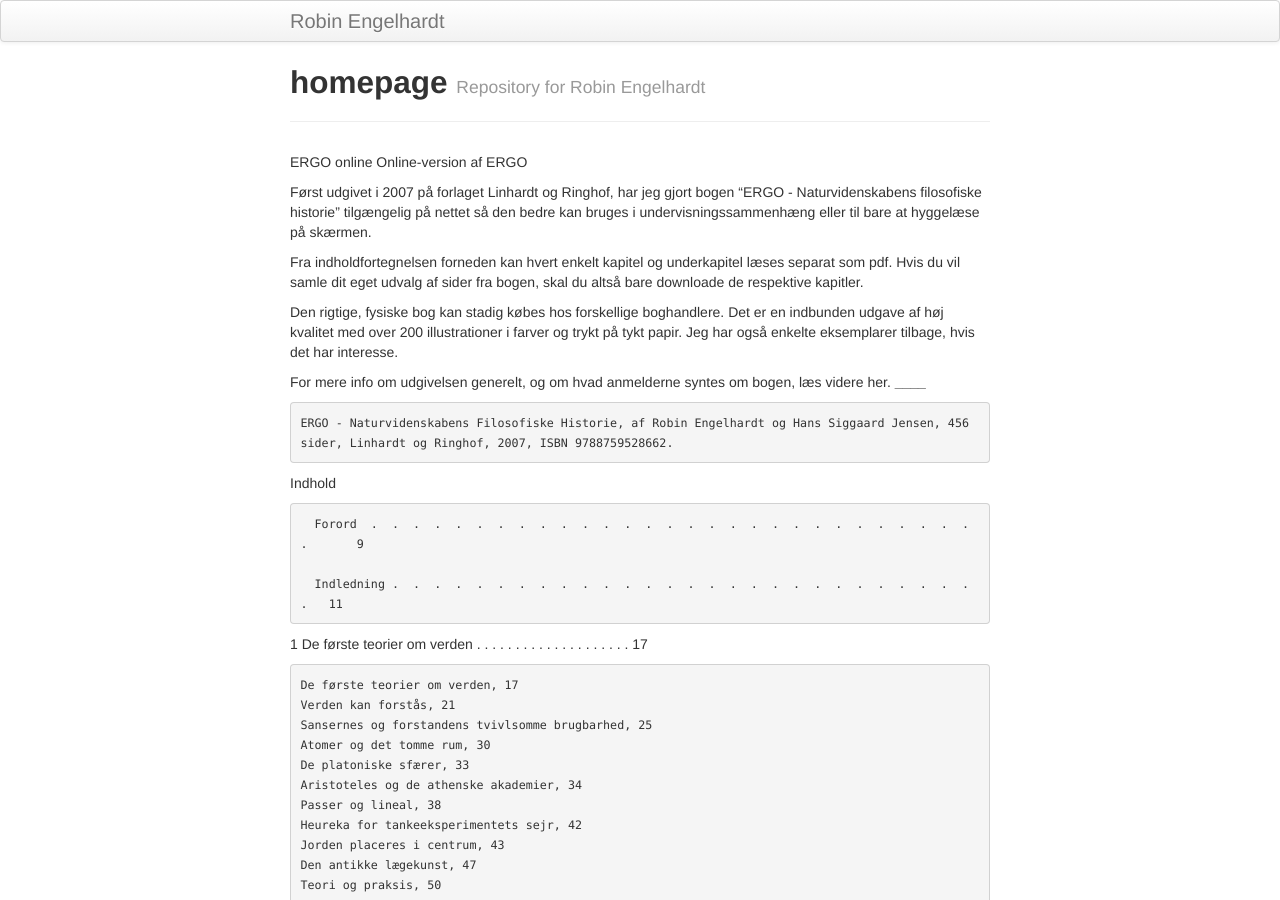
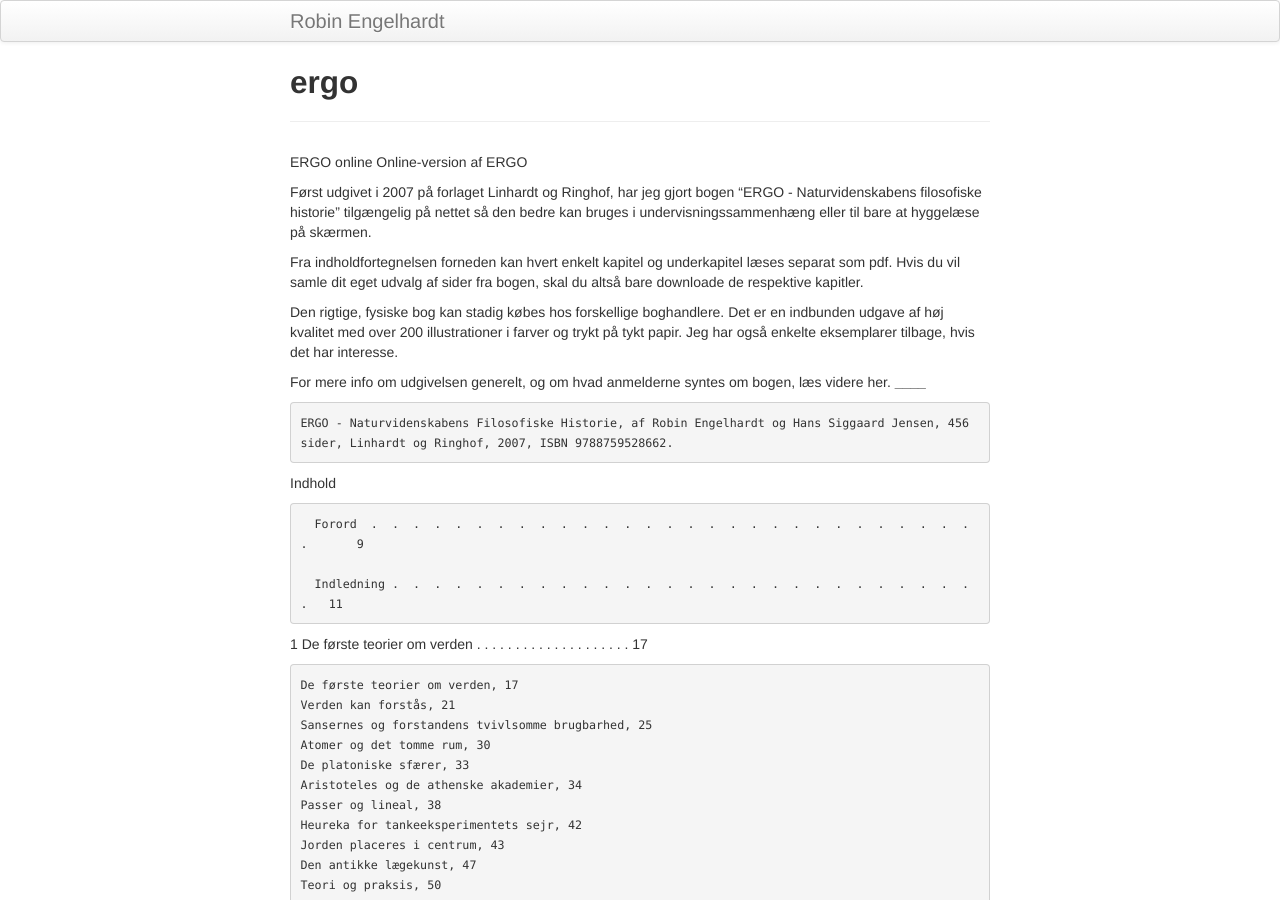
Before and after one commit to gavstrik/ergo, a Jekyll site: the page built from index.md, in a window 1280 px wide and 900 px high. Built offline with Jekyll 4.4.1, drawn with Linux system fonts in a browser that asks for light colours.

```diff
--- a/Gemfile
+++ b/Gemfile
@@ -1,2 +1,3 @@
 gem 'github-pages'
+gem 'wdm', '>= 0.1.0' if Gem.win_platform?
 source 'https://rubygems.org'
--- a/index.md
+++ b/index.md
@@ -1,8 +1,8 @@
 ---
 layout: page
-title: homepage
-tagline: Repository for Robin Engelhardt
-description: Presentation site and repository for Robin Engelhardt
+title: ergo
+# tagline: Repository for Robin Engelhardt
+description: Presentation site ERGO
 ---
 
 ERGO online
```
